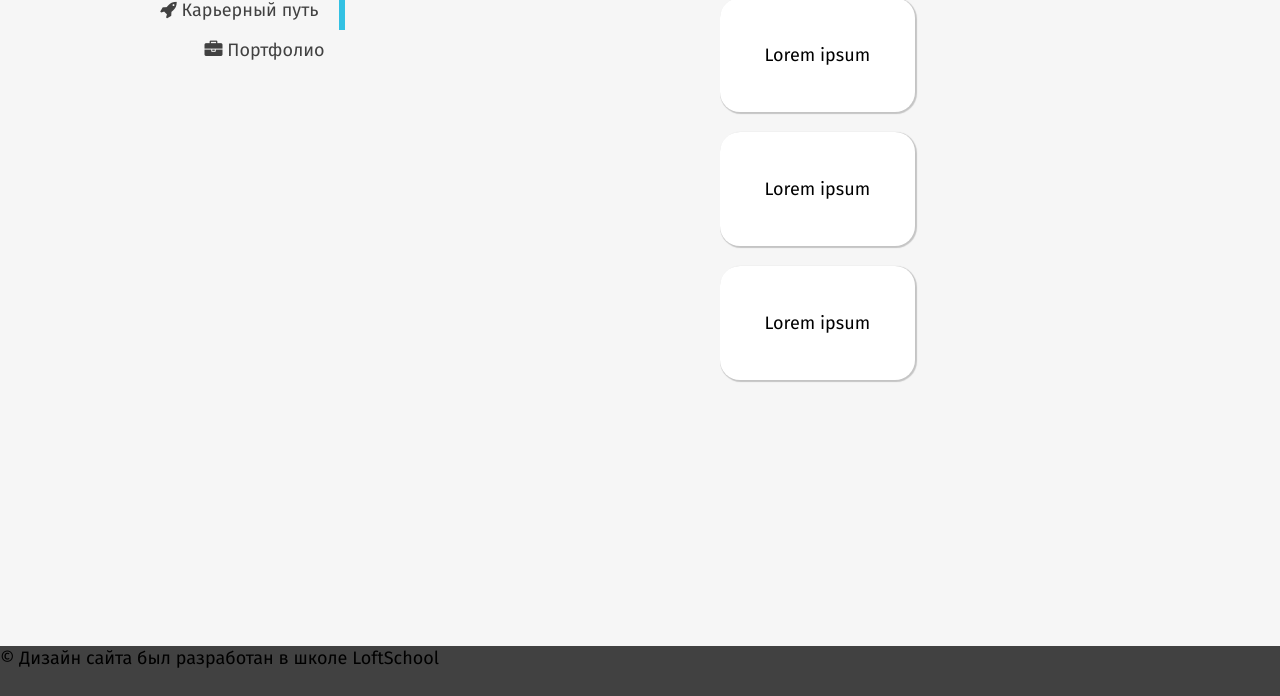
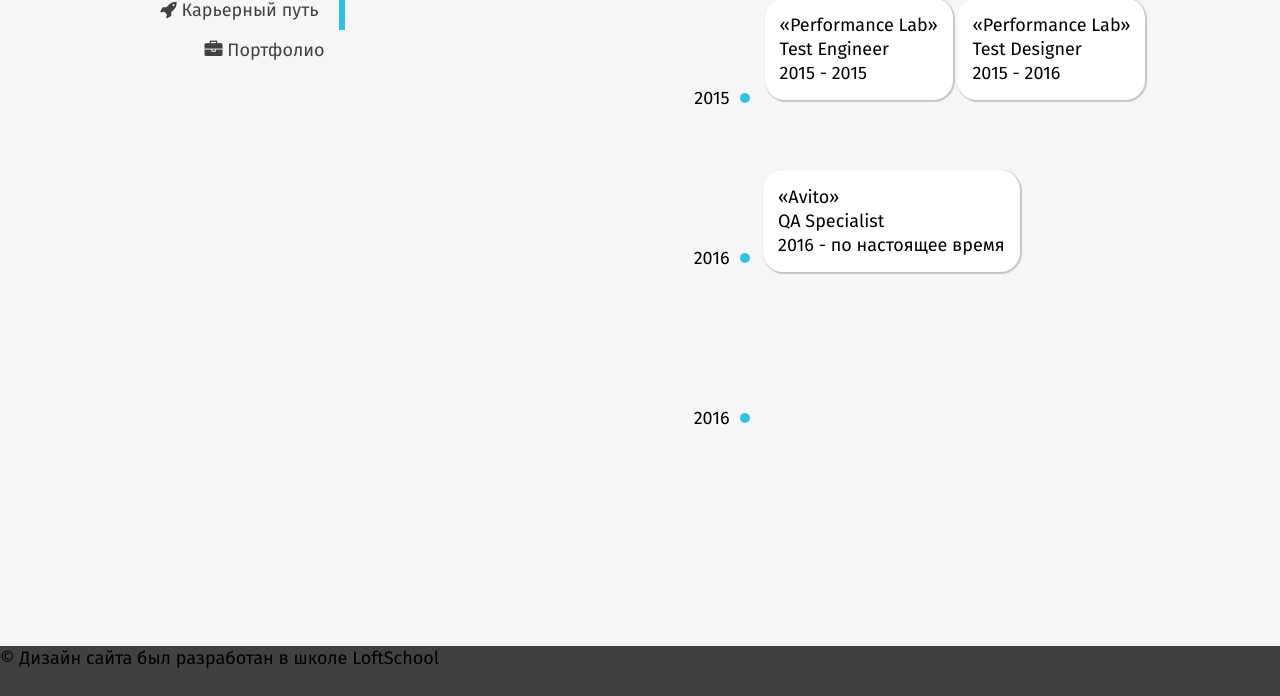
Before and after one commit to Gwenhwhy/Gwenhwhy.github.io, a plain HTML site: page career.html in a window 1280 px wide. Shown: the part 154-850 px from the top of the page. Drawn offline with Linux system fonts and the light colour scheme.

Commit message:
карьерный путь + маленькие изменения на главной

```diff
--- a/career.html
+++ b/career.html
@@ -4,6 +4,7 @@
         <meta charset="UTF-8">
         <title>Document</title>
         <link href="css/sections/header.css" rel="stylesheet" type="text/css">
+        <link href="css/sections/sidebar.css" rel="stylesheet" type="text/css" >
         <link href="css/sections/content.css" rel="stylesheet" type="text/css">
         <link href="css/layout/adjustment.css" rel="stylesheet" type="text/css">
         <link href="css/sections/footer.css" rel="stylesheet" type="text/css">
@@ -103,17 +104,55 @@
                                             <h1 class="careerh1">Карьерный путь</h1>
                                         </div>
 
-                                        <div class="user-career-text clearfix"> <ul>
-                                           <li> <div class="career__item">
-                                                Lorem ipsum
-                                            </div> </li>
-                                             <li> <div class="career__item">
-                                                Lorem ipsum
-                                            </div> </li>
-                                            <li> <div class="career__item">
-                                                Lorem ipsum
-                                            </div> </li>
-
+                                        <div class="user-career-text clearfix"> <ul class ="career__list">
+                                            <li class="career__item">
+                                        <div class="career__block">
+                                            <div class="career__title">
+                                                «Performance Lab»
+                                            </div>
+                                            <div class="career__occupation">
+                                                Test Engineer
+                                            </div>
+                                            <div class="career__date">
+                                                2015 - 2015
+                                            </div>
+                                            <div class="career__year">
+                                                2015
+                                            </div>
+                                        </div>
+                                    </li>
+                                    <li class="career__item">
+                                        <div class="career__block">
+                                            <div class="career__title">
+                                               «Performance Lab»
+                                            </div>
+                                            <div class="career__occupation">
+                                                Test Designer
+                                            </div>
+                                            <div class="career__date">
+                                                2015 - 2016
+                                            </div>
+                                            <div class="career__year1">
+                                                2016
+                                            </div>
+                                        </div>
+                                    </li>
+                                     <li class="career__item">
+                                        <div class="career__block1">
+                                            <div class="career__title">
+                                               «Avito»
+                                            </div>
+                                            <div class="career__occupation">
+                                                QA Specialist
+                                            </div>
+                                            <div class="career__date">
+                                                2016 - по настоящее время
+                                            </div>
+                                            <div class="career__year2">
+                                                2016
+                                            </div>
+                                        </div>
+                                    </li>
                                             </ul>
                                         </div>
 
--- a/css/career.css
+++ b/css/career.css
@@ -1,18 +1,20 @@
 .user-career-photo {
     display: inline-block;
     float: left;
-    margin-right: 55px;
+    margin-right: 100px;
    width: 220px;
    height: 220px;
    overflow: hidden;
    border-radius: 9px;
 
 
+
 }
 
-.career__item {
+.career__block,
+.career__block1{
   display: inline-block;
-	padding: 45px;
+  padding: 15px;
   background-color: #ffffff;
   box-shadow: 1px 1px 1px 1px rgba(0, 0, 0, 0.2);
   border-radius: 20px;
@@ -20,12 +22,80 @@
 
 }
 
-.career__item:hover {
-background-color: #33c1e3;
+.career__year {
+  position: absolute;
+  right: 43%;
+  top: 30%;
+
 }
 
-.user-career-text {
-    text-align: left;
-    overflow: auto;
-    margin-bottom: 63px;
+.career__year1 {
+   position: absolute;
+  right: 43%;
+  top: 50%;
 }
+
+.career__year2 {
+   position: absolute;
+  right: 43%;
+  top: 70%;
+}
+
+
+.career__year:after,
+.career__year1:after,
+.career__year2:after {
+    content: "";
+    display: block;
+    width: 10px;
+    height: 10px;
+    background: #33c1e3;
+    border: 5px solid #f6f6f6;
+    position: absolute;
+    right: -25px;
+    top: 50%;
+    margin-top: -10px;
+    border-radius: 50%;
+}
+
+.career__item:hover .career__year,
+.career__item:hover .career__year1,
+.career__item:hover .career__year2 {
+    color: #33c1e3;
+    font-weight: bold;
+}
+
+.career__item:hover .career__year:after,
+.career__item:hover .career__year1:after,
+.career__item:hover .career__year2:after
+ {
+    border-color: #94e0f2;
+}
+
+.career__item:hover .career__block,
+.career__item:hover .career__block1  {
+    background: #33c1e3;
+}
+
+
+.career__block:after,
+.career__block:before,
+.career__block1:after,
+.career__block1:before {
+    content: "";
+    display: block;
+    position: absolute;
+    width: 1px;
+    background: #dddddd;
+    left: -20px;
+}
+
+.career__item {
+  display: inline-block;
+
+
+}
+
+.career__block1 {
+  margin-left: 635px;
+}
--- a/css/sections/content.css
+++ b/css/sections/content.css
@@ -2,23 +2,6 @@
     background-color: #f6f6f6;
 }
 
-.menu {
-    display: inline-block;
-    float: left;
-    margin-right: 100px;
-    margin-left: 160px;
-    text-align: right;
-    line-height: 40px;
-}
-
-
-.content-menu > li > a{
-    color: #414141;
-}
-
-.content-menu > li > a:hover{
-    color:  #33c1e3;
-}
 
 .user-photo {
     width: 60px;
@@ -61,6 +44,7 @@
     height: 300px;
     overflow: auto;
     margin-bottom: 63px;
+    color: #727272;
 }
 
 
@@ -90,12 +74,3 @@
     width: 80%;
     margin: 0 auto;
 }
-
-
-.nav__item.nav__item__active {
-    border-right: 6px solid #33c1e3;
-}
-
-.nav__item > a {
- padding-right: 20px;
-}
--- a/css/sections/sidebar.css
+++ b/css/sections/sidebar.css
@@ -0,0 +1,25 @@
+.menu {
+    display: inline-block;
+    float: left;
+    margin-right: 100px;
+    margin-left: 160px;
+    text-align: right;
+    line-height: 40px;
+}
+
+
+.content-menu > li > a{
+    color: #414141;
+}
+
+.content-menu > li > a:hover{
+    color:  #33c1e3;
+}
+
+.nav__item.nav__item__active {
+    border-right: 6px solid #33c1e3;
+}
+
+.nav__item > a {
+ padding-right: 20px;
+}
```
Also changed, not shown: index.html (+3 -1 lines), img/content/mymainphoto.png (added). Lines whose indentation alone changed are shown as unchanged.
